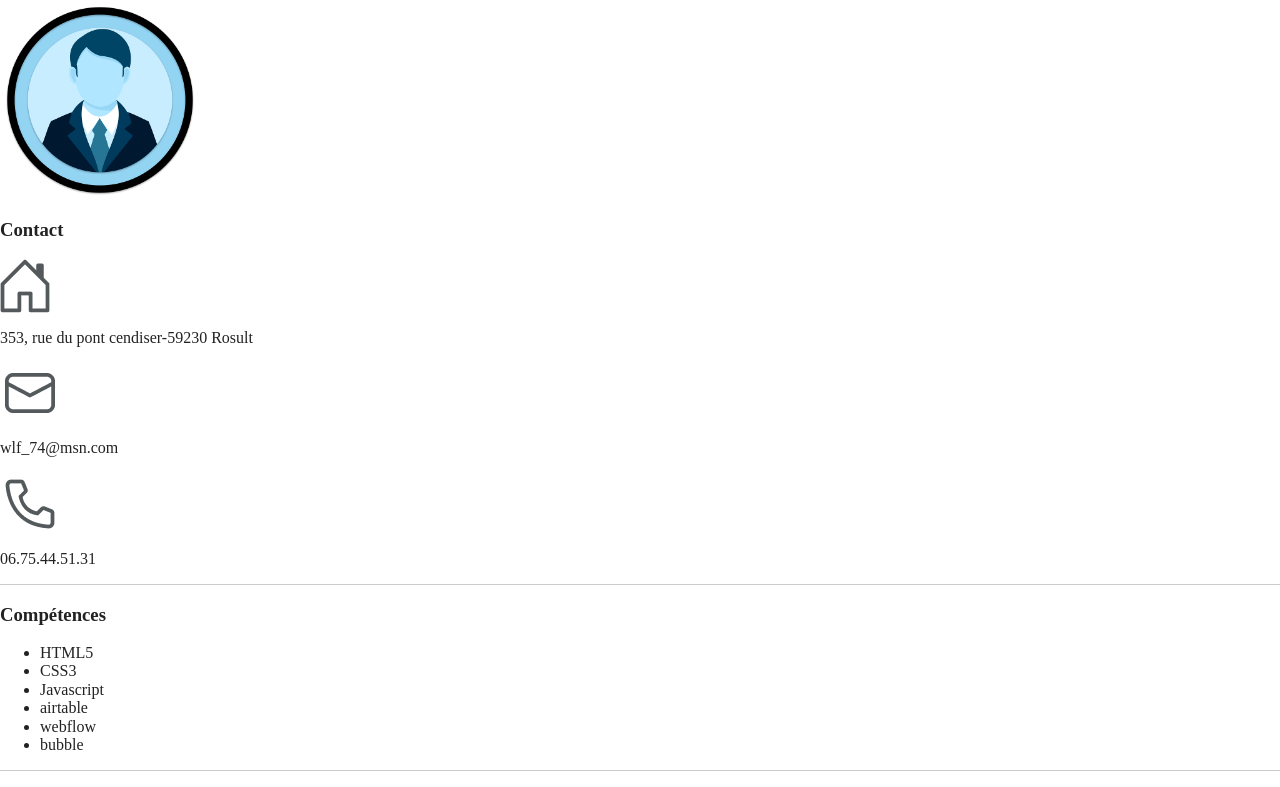
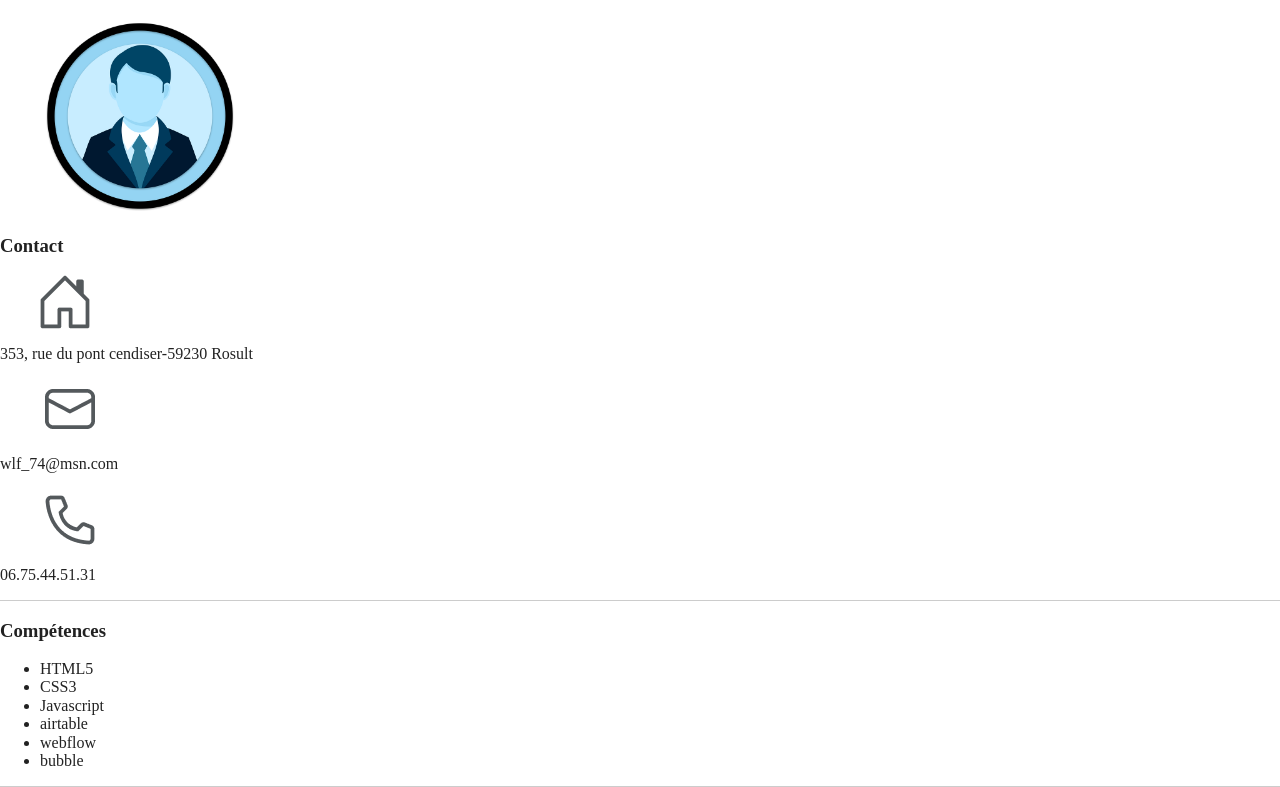
Before and after one commit to serge-thui/cv-boilerplate, a website built with Parcel: page index.html in a window 1280 px wide. Shown: the top 787 px of the page. Built offline with nearby package versions, Linux system fonts and the light colour scheme.

Commit message:
prenière maj

```diff
--- a/index.html
+++ b/index.html
@@ -1,5 +1,5 @@
 <!doctype html>
-<html class="no-js" lang="">
+<html class="no-js" lang="fr">
 
 <head>
   <meta charset="utf-8">
@@ -26,19 +26,19 @@
   <main>
     <!-- colonne de gauche du cv-->
     <aside>
-      <img id="avatar" src="/img/avatar.png" alt="photo avatar homme" width="200px" height="200px">
+      <figure><img id="avatar" src="/img/avatar.png" alt="photo avatar homme" width="200" height="200"></figure>
       <section id="Contact">
         <h3>Contact</h3>
         <div class="contact_liste">
-          <img src="/img/maison.png" alt="icone maison">
+          <figure><img src="/img/maison.png" alt="icone maison"></figure>
           <p>353, rue du pont cendiser-59230 Rosult</p>
         </div>
         <div class="contact_liste">
-          <img src="/img/icon mail.png" alt="icone mail">
+          <figure><img src="/img/icon_mail.png" alt="icone mail"></figure>
           <p>wlf_74@msn.com</p>
         </div>
         <div class="contact_liste">
-          <img src="/img/icon phone.png" alt="icone téléphone">
+          <figure><img src="/img/icon_phone.png" alt="icone téléphone"></figure>
           <p>06.75.44.51.31</p>
         </div>
       </section>
```
Also changed, not shown: img/icon_mail.png (renamed from img/icon mail.png), img/icon_phone.png (renamed from img/icon phone.png).
